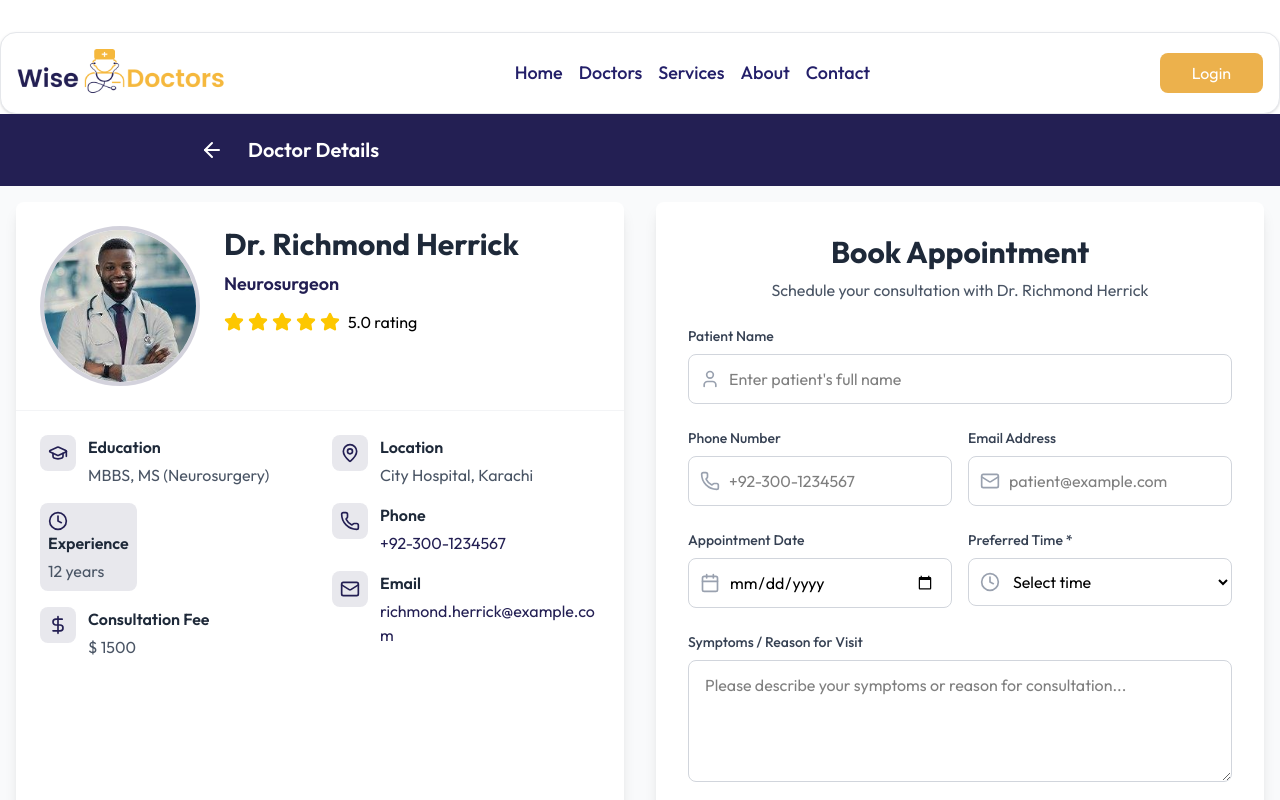
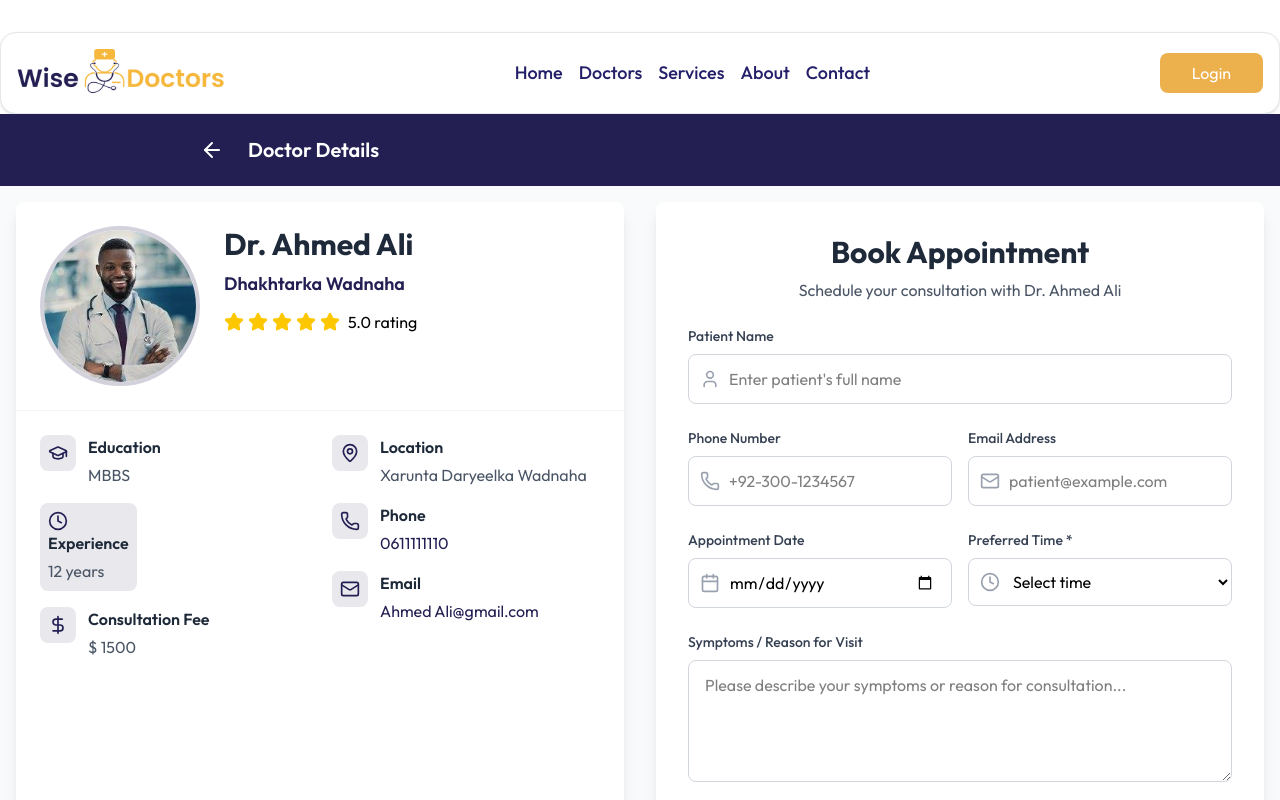
Before and after one commit to sabariinsaabo-lang/doctor-appointment, a React (Vite) app: page /doctor-details/1 in a window 1280 px wide. Shown: the top 800 px of the page. Built offline with nearby package versions, Linux system fonts and the light colour scheme.

Commit message:
change assets

```diff
--- a/src/assets/assets.js
+++ b/src/assets/assets.js
@@ -173,38 +173,38 @@ export const doctorsData = [
   {
     _id: 1,
     image: doctor_1,
-    name: "Dr. Richmond Herrick",
-    specialty: "Neurosurgeon",
+    name: "Dr. Ahmed Ali ",
+    specialty: "Dhakhtarka Wadnaha",
     rating: 5,
-    education: "MBBS, MS (Neurosurgery)",
+    education: "MBBS",
     experience: "12 years",
     fees: 1500, // in PKR or USD
-    location: "City Hospital, Karachi",
-    phone: "+92-300-1234567",
-    email: "richmond.herrick@example.com",
+    location: "Xarunta Daryeelka Wadnaha",
+    phone: "0611111110",
+    email: "Ahmed Ali@gmail.com",
     buttonText: "Book Appointment",
   },
   {
     _id: 2,
     image: doctor_2,
     name: "Dr. Sabirin Mohamed abdi",
-    specialty: "Cudurada Caruurta",
+    specialty: "Dhaqtarka ",
     rating: 4.9,
-    education: "MBBS, MD (Cardiology)",
+    education: "MBBS",
     experience: "10 years",
     fees: 1200,
     location: "Heart Care Clinic, Lahore",
-    phone: "+92-322-9876543",
-    email: "olivia.bennett@example.com",
+    phone: "0619999991",
+    email: "Sabrin@gmail.com",
     buttonText: "Book Appointment",
   },
   {
     _id: 3,
     image: doctor_3,
-    name: "Dr. Sophia Martinez",
-    specialty: "Pediatrician",
+    name: "Dr. Siham Osman",
+    specialty: "Dhaqtarka Haweenka",
     rating: 4.8,
-    education: "MBBS, DCH (Pediatrics)",
+    education: "MBBS",
     experience: "8 years",
     fees: 1000,
     location: "Children’s Hospital, Islamabad",
@@ -215,7 +215,7 @@ export const doctorsData = [
   {
     _id: 4,
     image: doctor_4,
-    name: "Dr. Amelia Clarke",
+    name: "Dr. Ali Abdirahman",
     specialty: "Dermatologist",
     rating: 4.7,
     education: "MBBS, MD (Dermatology)",
@@ -234,54 +234,56 @@ export const testimonialsData = [
     name: "Johnathan Miller",
     designation: "Software Engineer",
     description:
-      "I had a wonderful experience booking my appointment through this platform. \
-The process was smooth and hassle-free. The doctor was professional and caring. \
-I was able to get a proper diagnosis quickly. Highly recommended for anyone seeking reliable healthcare services.",
+      "Waxaan la kulmay khibrad aad u wanaagsan markii aan ballan ka qabsanayay dhakhtar anigoo isticmaalaya platform-kan. \
+           Habka ballan-qaadashadu wuxuu ahaa mid sahlan oo aan wax dhib ah lahayn. \
+           Dhakhtarku wuxuu ahaa mid xirfad leh isla markaana daryeel badan. \
+           Waxaan si degdeg ah u helay ogaansho sax ah. \
+           Waxaan si weyn ugu talinayaa qof kasta oo raadinaya adeeg caafimaad oo lagu kalsoonaan karo.",
   },
   {
     image: t2,
     name: "Emily Johnson",
     designation: "Marketing Specialist",
     description:
-      "Booking a consultation was super easy and convenient. \
-              I loved how quickly I could find a doctor in my area. \
-              The tele-health option saved me a lot of time. \
-              Great service, I will definitely use it again in the future.",
+      "Ballan ka qabsashada la-talin caafimaad waxay ahayd mid aad u fudud oo raaxo leh. \
+          Aad ayaan uga helay sida degdegga ah ee aan ku heli karo dhakhtar ii dhow. \
+          Adeegga la-talin online ah (tele-health) wuxuu ii badbaadiyay waqti badan. \
+          Adeeg aad u fiican, waana hubaa inaan mar kale isticmaali doono mustaqbalka.",
   },
   {
     image: t3,
     name: "Michael Brown",
     designation: "Business Analyst",
     description:
-      "The platform is very user-friendly and well-designed. \
-I was able to compare doctors and choose the best one for my needs. \
-The appointment reminder system is a great touch. \
-I felt supported throughout the whole process.",
+      "Platform-kan waa mid si fudud loo isticmaali karo isla markaana si qurux badan loo naqshadeeyay. \
+       Waxaan awooday inaan isbarbar dhigo dhakhaatiirta oo aan doorto kan iigu habboon baahidayda. \
+      Nidaamka xasuusinta ballanta waa mid aad u wanaagsan. \
+      Waxaan dareemay taageero buuxda inta aan adeegga isticmaalayay.",
   },
 ];
 export const galleryData = [
   {
     image: gallery_1,
-    heading: "Surgeons in ICU",
+    heading: "Qolka Qalliinka",
     description:
-      "Our experienced surgeons performing critical procedures with precision.",
+      "Qol qalliineed oo si buuxda u qalabaysan, kuna shaqeeya tiknoolajiyad casri ah iyo badbaado sare.",
   },
   {
     image: gallery_2,
-    heading: "Modern Operation Theatre",
+    heading: "Qolka Bukaanka",
     description:
-      "Fully equipped OT with advanced surgical technology and safety standards.",
+      "Qolal nadiif ah oo raaxo leh si loo daryeelo bukaanka.",
   },
   {
     image: gallery_3,
-    heading: "Emergency Ward",
+    heading: "Qolka Gurmadka Degdegga ah",
     description:
-      "Round-the-clock emergency care available for all patients in need.",
+      "Daryeel degdeg ah oo 24 saac ah diyaar u ah dhammaan bukaannada u baahan.",
   },
   {
     image: gallery_4,
-    heading: "Patient Recovery Room",
+    heading: "Qolka Soo-kabashada Bukaanka",
     description:
-      "Comfortable and clean recovery space for post-surgery patient care.",
+      "Goob nadiif ah oo raaxo leh oo loogu talagalay bukaanka ka soo kabanaya qalliinka kadib",
   },
 ];
```
